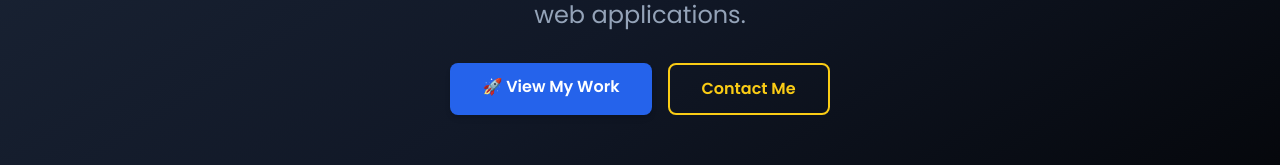
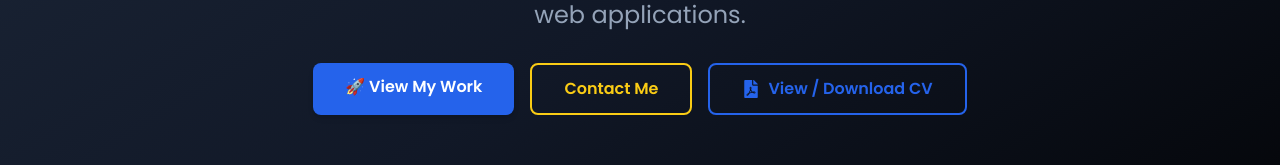
Before and after one commit to sabuosba20/my-portfolio, a React (Vite) app: page / in a window 1280 px wide. Shown: the part 385-550 px from the top of the page. Built offline with nearby package versions, Linux system fonts and the light colour scheme; no server answers.

Commit message:
added cv

```diff
--- a/src/components/Hero.jsx
+++ b/src/components/Hero.jsx
@@ -1,4 +1,4 @@
-import { FaArrowDown } from "react-icons/fa";
+import { FaArrowDown, FaFilePdf } from "react-icons/fa";
 
 
 export default function Hero() {
@@ -24,7 +24,7 @@ export default function Hero() {
       </p>
 
       {/* CTA buttons */}
-      <div className="flex flex-col sm:flex-row gap-4">
+      <div className="flex flex-col sm:flex-row sm:flex-wrap justify-center gap-4">
         <a
           href="#projects"
           className="px-8 py-3 bg-primary text-white rounded-lg font-semibold hover:bg-blue-600 transition-all duration-300 shadow-md hover:shadow-lg"
@@ -37,6 +37,14 @@ export default function Hero() {
         >
           Contact Me
         </a>
+        <a
+          href="/Sohaib-Aboosbua-CV.pdf"
+          target="_blank"
+          rel="noopener noreferrer"
+          className="flex items-center justify-center gap-2 px-8 py-3 border-2 border-primary text-primary rounded-lg font-semibold hover:bg-primary hover:text-white transition-all duration-300"
+        >
+          <FaFilePdf className="text-lg" /> View / Download CV
+        </a>
       </div>
 
       {/* Scroll hint */}
```
Also changed, not shown: 1 other file (tests, documents, lock files or other folders).
